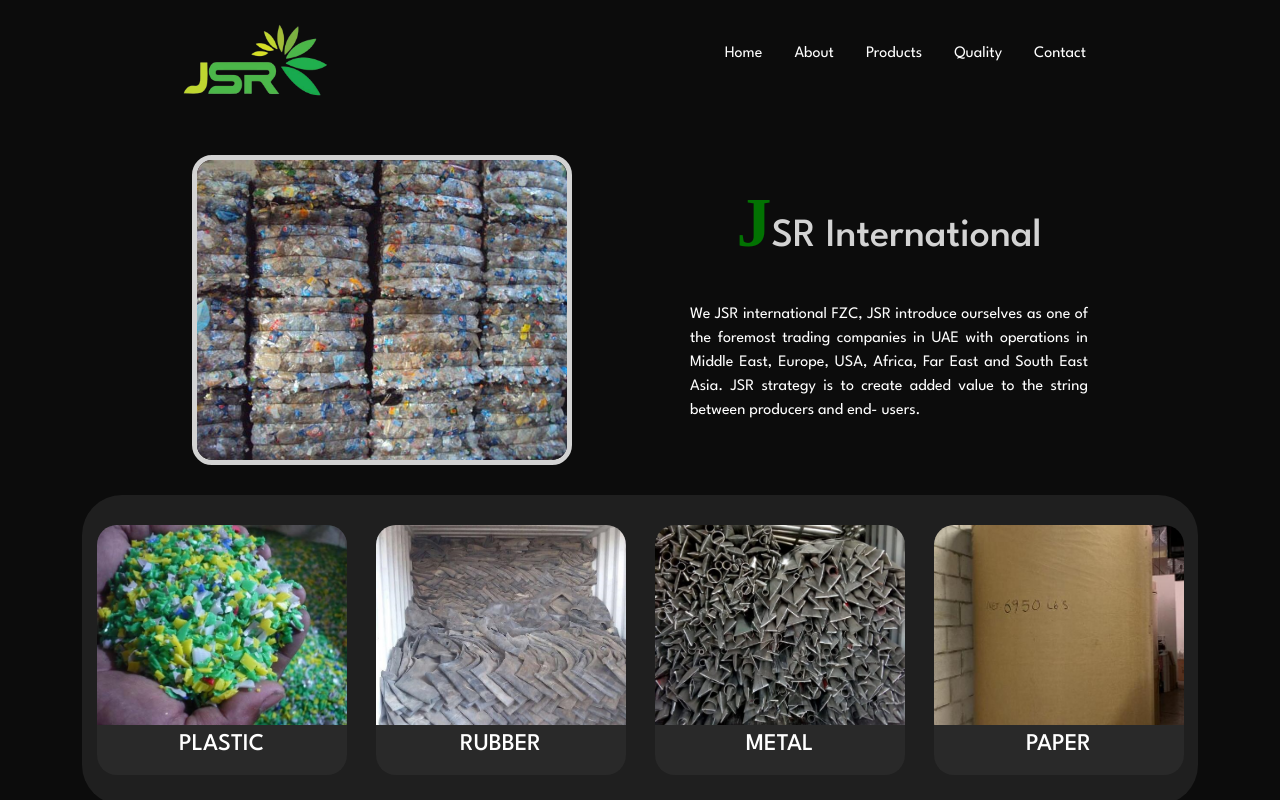
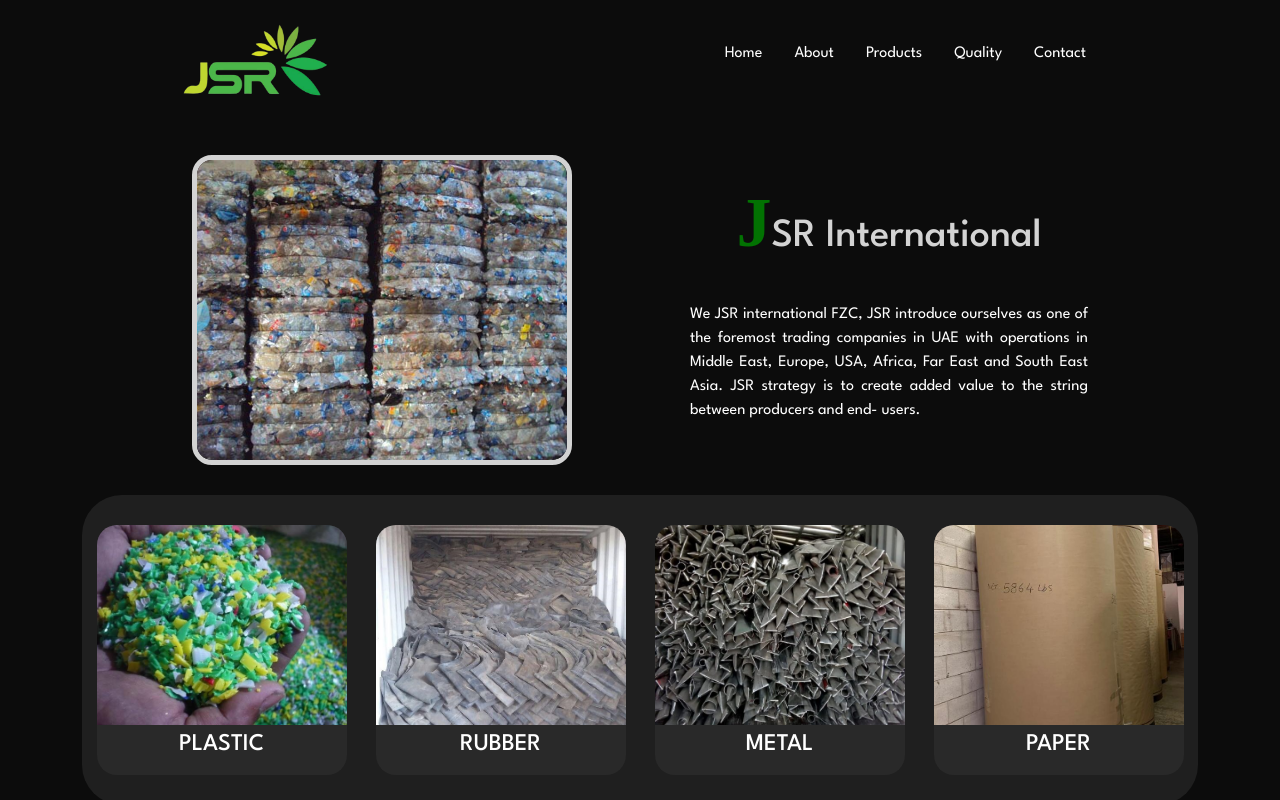
Before and after one commit to chinmayjain08/jsr-international-fzc, a React (Create React App) app: page /menu in a window 1280 px wide. Shown: the top 800 px of the page. Built offline with nearby package versions, Linux system fonts and the light colour scheme; a web font is replaced by a local one.

Commit message:
changes-made

```diff
--- a/src/components/Product/ProductContainer.jsx
+++ b/src/components/Product/ProductContainer.jsx
@@ -1,10 +1,8 @@
 import React from 'react'
 import { Link ,Outlet} from 'react-router-dom'
 import './product.css'
-// import photo1 from '../../constants/images/JSR_Inter_project_pics/plastic/PP/PP-CAPS-REGRIND-3-2.jpg'
-// import photo2 from '../../constants/images/JSR_Inter_project_pics/Rubber/USED-BUTYL-RUBBER-TUBES.png'
-// import photo3 from '../../constants/images/JSR_Inter_project_pics/Metal/Aluminium_Scraps/Aluminum-Scrap-Tense-3-3.jpeg'
-// import photo4 from '../../constants/images/JSR_Inter_project_pics/Paper/VIRGIN_KRAFT_LINER_BOARD/Virgin-Kraft-Liner-board-5.jpg'
+
+
 
 function ProductContainer() {
     return (
@@ -37,7 +35,7 @@
             </div>
             </Link>
             <Link to={"/paper"}>  <div className="productCard">
-                <img src="/images/JSR_Inter_project_pics/Paper/VIRGIN_KRAFT_LINER_BOARD/Virgin-Kraft-Liner-board-4.jpg" alt="" />
+                <img src="/images/JSR_Inter_project_pics/Paper/VIRGIN_KRAFT_LINER_BOARD/Virgin-Kraft-liner-board-2.jpg" alt="" />
                 <div className="cardText">
                   <h4>PAPER</h4>
                 </div>
```
